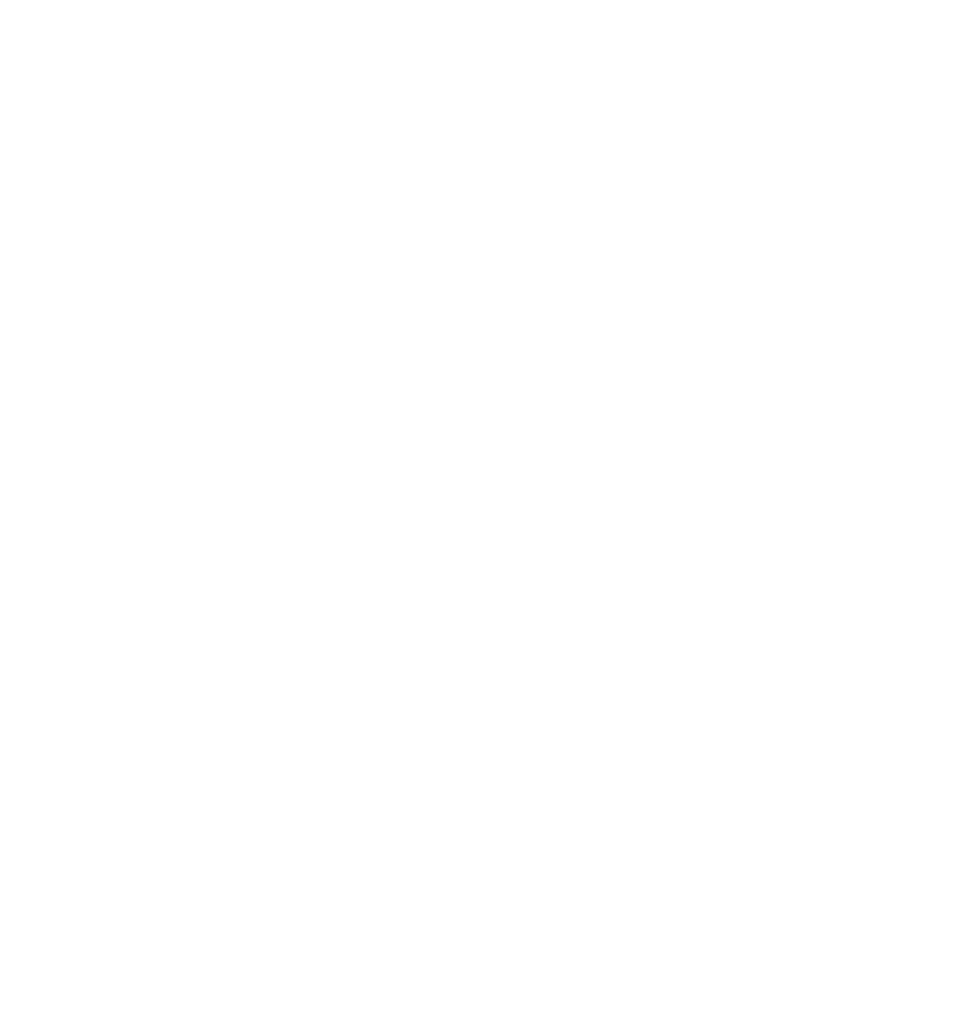
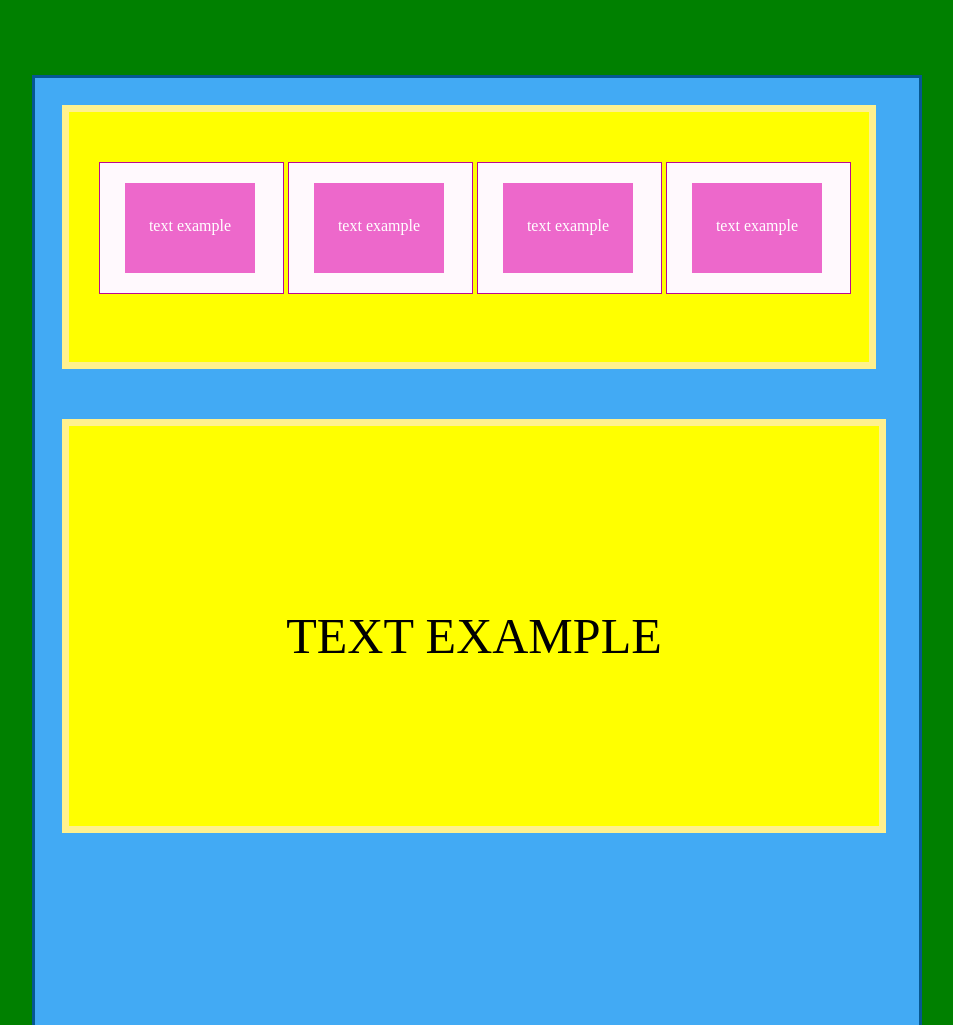
Before and after one commit to ZDevela/ho, a plain HTML site: page index.html in a window 1280 px wide. Shown: the top 1025 px of the page, without its empty margins (43-996 px from the left). Before the commit the page ends 800 px from the top, so only its background shows below. Drawn offline with Linux system fonts and the light colour scheme.

Commit message:
Display Property & Parent Child

```diff
--- a/index.html
+++ b/index.html
@@ -2,8 +2,42 @@
 <html>
 <head>
 	<title>vava</title>
+	<link rel="stylesheet" type="text/css" href="main.css">
 </head>
 <body>
+<div class="greencontainer" >
+
+	<div class="bluecontainer">
+		<div class="yellowcontainer1">
+			<div class="whitecontainer">
+				<div class="redcontainer">
+					<p class="txt">text example</p>
+				</div>
+			</div>
+			<div class="whitecontainer">
+				<div class="redcontainer">
+					<p class="txt">text example</p>
+				</div>
+			</div>
+			<div class="whitecontainer">
+				<div class="redcontainer">
+					<p class="txt">text example</p>
+				</div>
+			</div>
+			<div class="whitecontainer">
+				<div class="redcontainer">
+					<p class="txt">text example</p>
+				</div>
+			</div>
+
+		</div>
+		<div class="yellowcontainer2">
+			<p class="bigtext">TEXT EXAMPLE</p>
+		</div>
+	</div>
+
+
+</div>
 
 </body>
 </html>
--- /dev/null
+++ b/main.css
@@ -0,0 +1,66 @@
+.greencontainer{
+	height: 10000px;
+	background: green;
+	padding: 75px;
+
+}
+body{
+	margin: 0px;
+}
+
+.bluecontainer{
+height: 900px;
+width: 830px;
+border: 3px solid #055791;
+padding: 27px 27px 20px 27px;
+background: #42aaf4;
+}
+
+.yellowcontainer1{
+
+	width: 770px;
+	height: 200px;
+	border:7px solid #fff18e;
+	background: yellow;
+	padding: 50px 0 0 30px;
+}
+.whitecontainer{
+	width: 133px;
+	height: 90px;
+	padding: 20px 25px;
+	border:1px solid #bc0b8f;
+	display: inline-block;
+	background: #fff9fd;
+}
+.redcontainer{
+	width: 90px;
+	height: 70px;
+	padding: 10px 20px;
+	display: inline-block;
+	background: #ed68cb;
+	position: relative;
+}
+.txt{
+	color: white;
+	position: absolute;
+    top: 30%;
+    left: 50%;
+    margin-right: -50%;
+    transform: translate(-50%, -50%)
+}
+.yellowcontainer2{
+	margin-top: 50px;
+	width: 810px;
+	height: 400px;
+	border:7px solid #fff18e;
+	background: yellow;
+	position: relative;
+}
+.bigtext{
+	position: absolute;
+	font-size: 50px;
+    top: 40%;
+    left: 50%;
+    margin-right: -50%;
+    transform: translate(-50%, -50%)
+}
```
